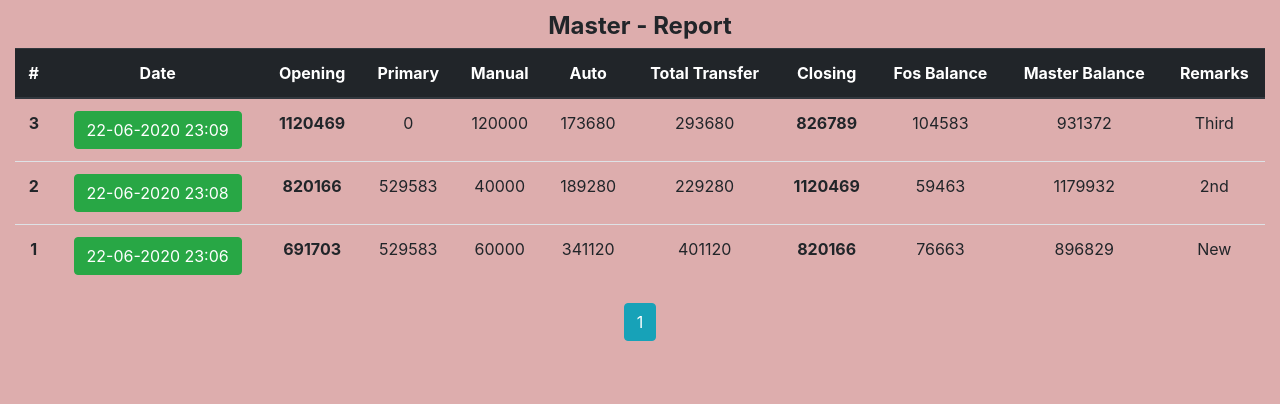
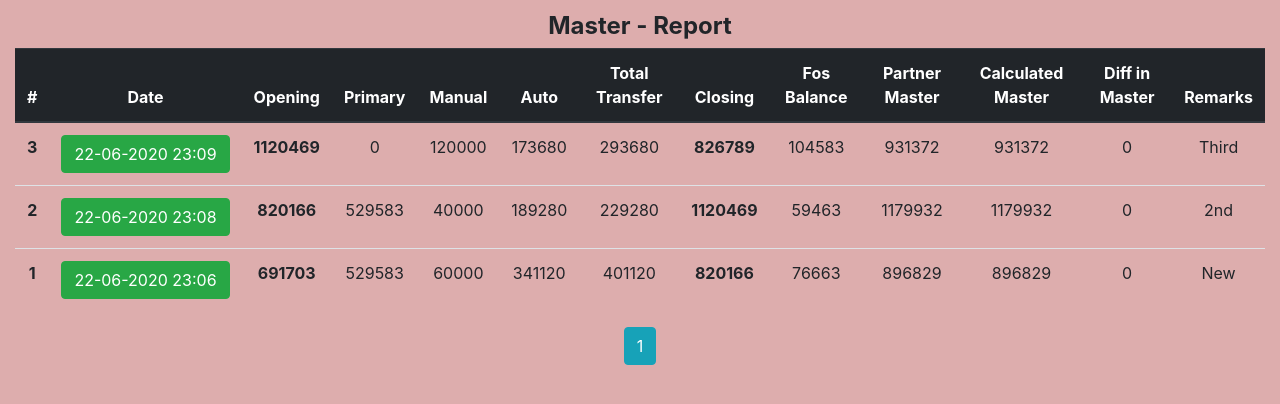
Before and after one commit to Rapid292/CRM-for-Jio-Distributors, a Flask app: page /home/master/master_report in a window 1280 px wide. Shown: the part 60-464 px from the top of the page. Run offline with Flask 2, Linux system fonts and the light colour scheme; a user stored in the database is signed in; data comes from the database, SQL or seed files in the repository; both versions use the stored data as it was after the commit; some libraries are stand-ins or nearby versions.

Commit message:
Added Master Diff and Partner Master

```diff
--- a/crm/models.py
+++ b/crm/models.py
@@ -67,6 +67,8 @@ class Master(db.Model):
     total_trans = db.Column(db.Integer, default=0)
     fos_bal = db.Column(db.Integer, default=0)
     master_bal = db.Column(db.Integer, nullable=False, default=0)
+    calc_master_bal = db.Column(db.Integer, nullable=False, default=0)
+    master_diff = db.Column(db.Integer, nullable=False, default=0)
     remarks = db.Column(db.Text, nullable=False)
 
     def __repr__(self):
--- a/crm/routes.py
+++ b/crm/routes.py
@@ -137,7 +137,7 @@ def cal_total_sale(opening, total_trans, closing):
 
 
 def cal_comm_value(total_sale, comm=4):
-    commission = round(total_sale * (comm / 100))
+    commission = round(total_sale * (comm / 100)) - 1
     return commission
 
 
@@ -292,6 +292,16 @@ def cal_closing(opening, primary, total_trans):
     return closing
 
 
+def cal_master_bal(closing, fos_bal):
+    calc_master_bal = closing + fos_bal
+    return calc_master_bal
+
+
+def cal_master_diff(calc_master_bal, master_bal):
+    diff = master_bal - calc_master_bal
+    return diff
+
+
 @app.route("/home/master", methods=["GET", "POST"])
 @login_required
 def master():
@@ -304,6 +314,10 @@ def master():
 
         closing = cal_closing(form.opening.data, form.primary.data, total_trans)
 
+        calc_master_bal = cal_master_bal(closing, form.fos_bal.data)
+
+        master_diff = cal_master_diff(calc_master_bal, form.master_bal.data)
+
         master = Master(
             open_bal=form.opening.data,
             primary=form.primary.data,
@@ -313,6 +327,8 @@ def master():
             total_trans=total_trans,
             fos_bal=form.fos_bal.data,
             master_bal=form.master_bal.data,
+            calc_master_bal=calc_master_bal,
+            master_diff=master_diff,
             remarks=form.remarks.data,
         )
 
@@ -364,7 +380,12 @@ def update_master(master_id):
     if form.validate_on_submit():
 
         total_trans = cal_total_transfer(form.manual_trans.data, form.auto_trans.data)
+
         closing = cal_closing(form.opening.data, form.primary.data, total_trans)
+
+        calc_master_bal = cal_master_bal(closing, form.fos_bal.data)
+
+        master_diff = cal_master_diff(calc_master_bal, form.master_bal.data)
 
         master.open_bal = form.opening.data
         master.date = datetime.now()
@@ -375,6 +396,8 @@ def update_master(master_id):
         master.total_trans = total_trans
         master.fos_bal = form.fos_bal.data
         master.master_bal = form.master_bal.data
+        master.calc_master_bal = calc_master_bal
+        master.master_diff = master_diff
         master.remarks = form.remarks.data
 
         db.session.commit()
@@ -440,6 +463,8 @@ def send_reset_email(user):
     msg.body = f"""To reset your password, visit the following link:
 {url_for('reset_token', token=token, _external=True)}
 
+This link will be valid for next 30 mins only!!!!
+
 If you did not make this request then simply ignore this email and no changes will be made.
 """
     mail.send(msg)
--- a/crm/templates/master_report.html
+++ b/crm/templates/master_report.html
@@ -16,7 +16,9 @@
             <th scope="col">Total Transfer</th>
             <th scope="col">Closing</th>
             <th scope="col">Fos Balance</th>
-            <th scope="col">Master Balance</th>
+            <th scope="col">Partner Master</th>
+            <th scope="col">Calculated Master</th>
+            <th scope="col">Diff in Master</th>
             <th scope="col">Remarks</th>
          </tr>
       </thead>
@@ -36,6 +38,8 @@
             <td><strong>{{ master.closing }}</strong></td>
             <td>{{ master.fos_bal }}</td>
             <td>{{ master.master_bal }}</td>
+            <td>{{ master.calc_master_bal }}</td>
+            <td>{{ master.master_diff }}</td>
             <td>{{ master.remarks }}</td>
          </tr>
          {% endfor %}
--- a/crm/templates/single_master.html
+++ b/crm/templates/single_master.html
@@ -19,7 +19,9 @@
             <th scope="col">Total Transfer</th>
             <th scope="col">Closing</th>
             <th scope="col">Fos Balance</th>
-            <th scope="col">Master Balance</th>
+            <th scope="col">Partner Master</th>
+            <th scope="col">Calculated Master</th>
+            <th scope="col">Diff in Master</th>
             <th scope="col">Remarks</th>
          </tr>
       </thead>
@@ -34,6 +36,8 @@
             <td>{{ master.closing }}</td>
             <td>{{ master.fos_bal }}</td>
             <td>{{ master.master_bal }}</td>
+            <td>{{ master.calc_master_bal }}</td>
+            <td>{{ master.master_diff }}</td>
             <td>{{ master.remarks }}</td>
          </tr>
       </tbody>
```
Also changed, not shown: crm/site.db, crm/static/profile_pics/ccf3b19a507183e6Rishabh_Prof.png (added).
